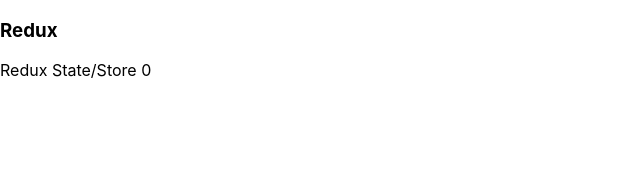
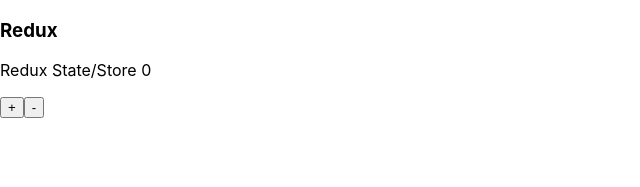
Before and after one commit to bob-smith-compass/redux-react-redux-saga-relay, a React (Create React App) app: page / in a window 1280 px wide. Shown: the top 187 px of the page, without its empty margins (0-640 px from the left). Built offline with nearby package versions, Linux system fonts and the light colour scheme.

Commit message:
Actions sent to Store WORKING

```diff
--- a/src/App.js
+++ b/src/App.js
@@ -1,13 +1,26 @@
 import React from 'react';
-import logo from './logo.svg';
+// import logo from './logo.svg';
 import './App.css';
 
 
 function App(props) {
+
+  const handleClick = (e) => {
+    if(e.target.innerHTML==="+") {
+      console.log(`Action: ${'INCREASE'}`);
+      props.store.dispatch({type: 'INCREASE'});
+    } else if(e.target.innerHTML==="-") {
+      console.log(`Action: ${'INCREASE'}`);
+      props.store.dispatch({type: 'DECREASE'});
+    }
+  };
+
   return (
     <>
     <h3>Redux</h3>
     <p>Redux State/Store {props.store.getState()}</p>
+    <button onClick={handleClick}>+</button>
+    <button onClick={handleClick}>-</button>
 
     </>
   );
--- a/src/store/index.js
+++ b/src/store/index.js
@@ -6,6 +6,7 @@
  */
 let defaultState = 0;
 let reducer = (state = defaultState , action) => {
+    console.log(state);
     switch(action.type) {
         case 'INCREASE':
             return state+1;
```
